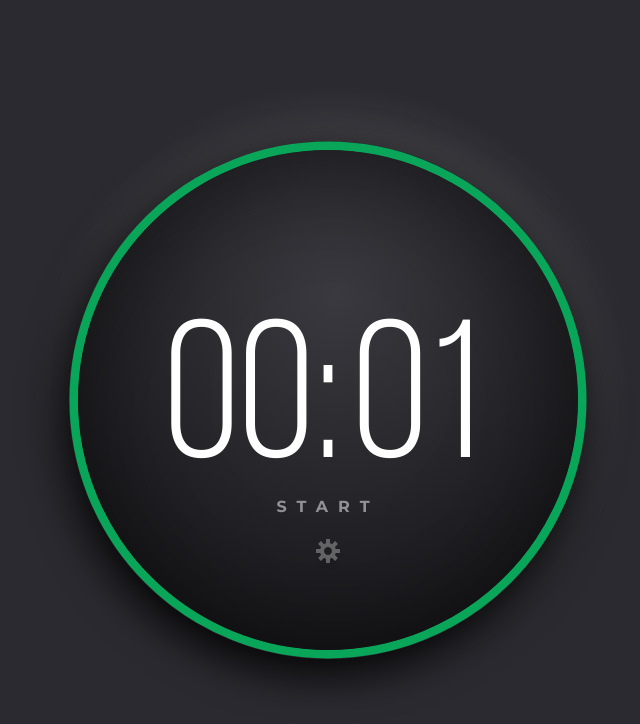
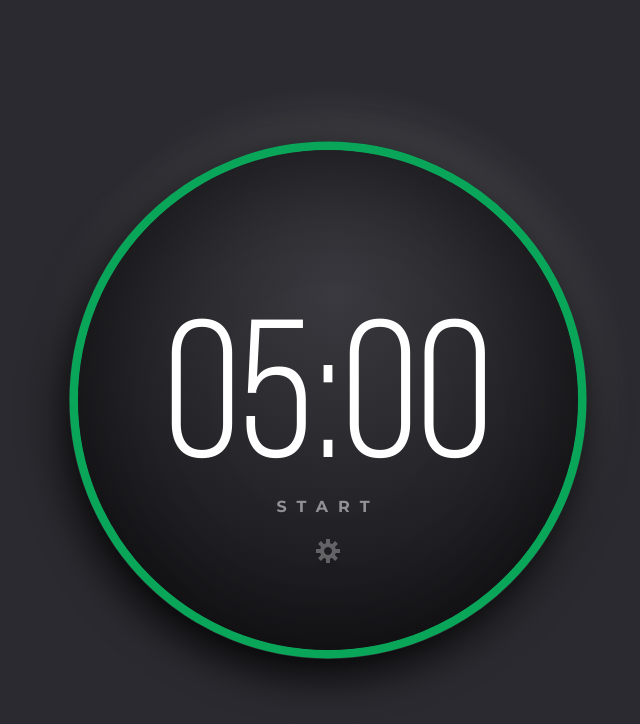
Before and after one commit to blazingstark07/JsChallenges, a plain HTML site: page challange1/index.html in a window 1280 px wide. Shown: the whole page, without its empty margins (312-952 px from the left). Drawn offline with Linux system fonts and the light colour scheme; files whose address does not match are found by name.

Commit message:
minor changes

```diff
--- a/challange1/index.html
+++ b/challange1/index.html
@@ -28,11 +28,11 @@
         <div class="timer">
             <div class="time">
                 <div class="minutes">
-                    <input type="text" value="00" disabled />
+                    <input type="text" value="05" disabled />
                 </div>
                 <div class="colon">:</div>
                 <div class="seconds">
-                    <input type="text" value="01" disabled />
+                    <input type="text" value="00" disabled />
                 </div>
             </div>
             <button class="start" onclick="startHandler(event)">start</button>
```
